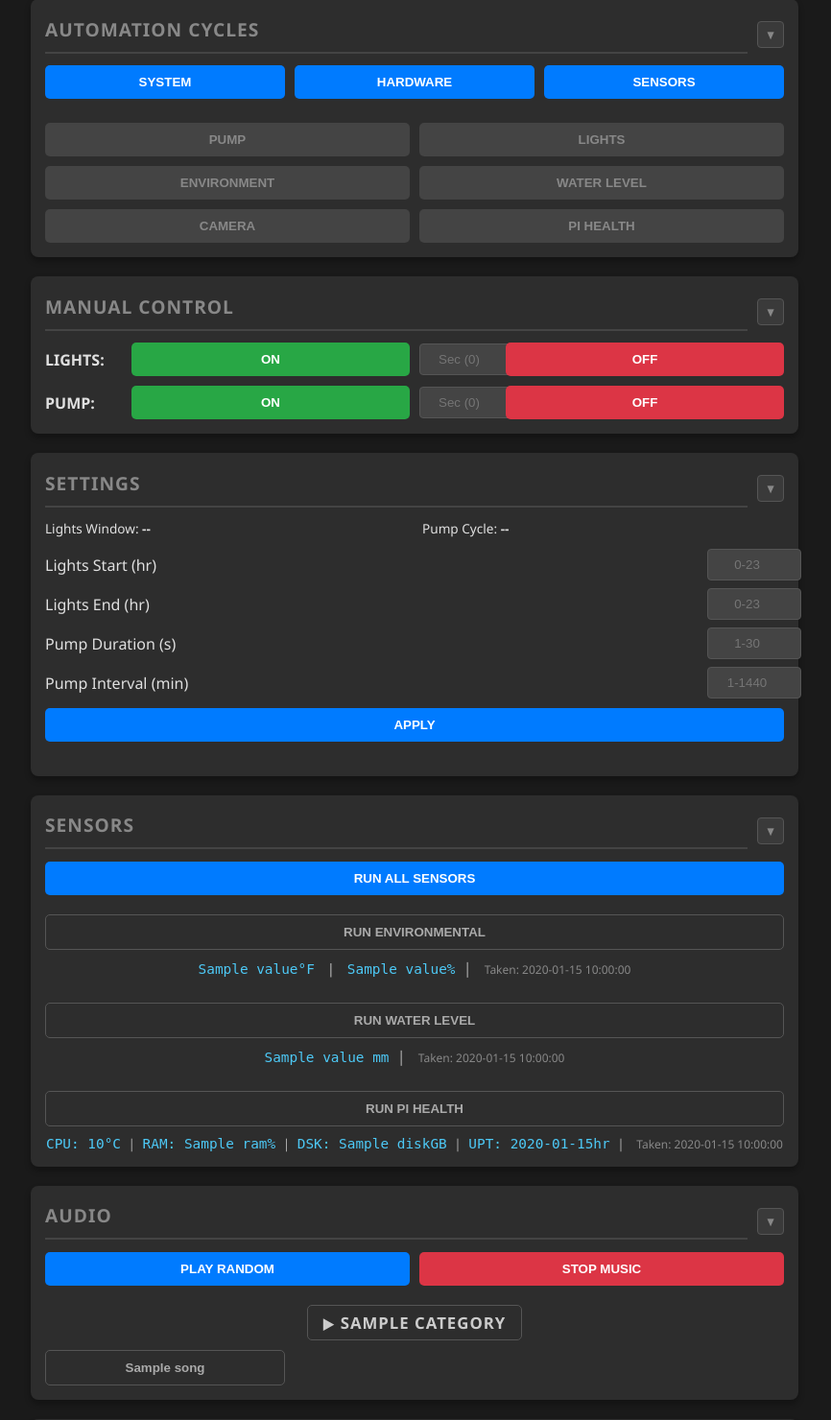
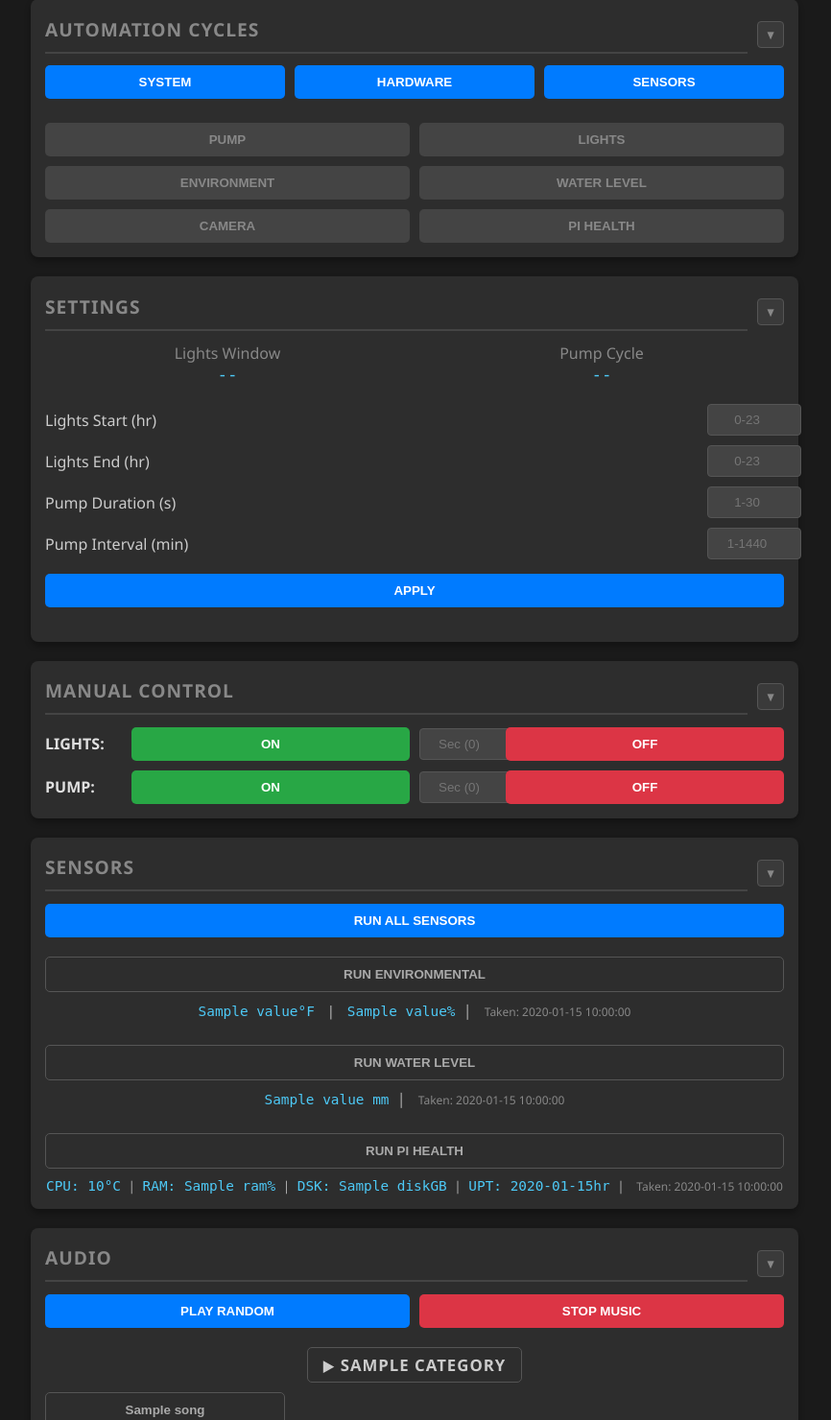
Before and after one commit to JasonCreemers/AeroSense, a Python web app: template templates/index.html in a window 1280 px wide. Shown: the part 3582-5062 px from the top of the page at 96% size, without its empty margins (208-1074 px from the left). Run offline with Jinja, Linux system fonts and the light colour scheme; the template is opened without the code that fills it: most values are stand-ins (such as "Sample title", 1, 10 or a date in 2020); grey boxes marked "Sample" are stand-in pictures; some libraries are stand-ins or nearby versions.

```diff
--- a/aerosense/__init__.py
+++ b/aerosense/__init__.py
@@ -13,7 +13,7 @@ Usage:
 from typing import List
 
 # --- Versioning ---
-__version__: str = "v5.14.0"
+__version__: str = "v5.14.1"
 __release__: str = "2026-03-27"
 
 # --- Component Exports ---
--- a/templates/index.html
+++ b/templates/index.html
@@ -24,7 +24,7 @@
         .row { display: flex; align-items: center; justify-content: space-between; margin-bottom: 10px; gap: 10px; }
         .grid-3 { display: grid; grid-template-columns: 1fr 1fr 1fr; gap: 10px; }
         .grid-2 { display: grid; grid-template-columns: 1fr 1fr; gap: 10px; }
-        input[type="text"], input[type="number"] { background: #444; border: 1px solid #555; color: white; padding: 8px; border-radius: 4px; width: 60px; text-align: center;}
+        input[type="text"], input[type="number"] { background: #444; border: 1px solid #555; color: white; padding: 8px; border-radius: 4px; width: 60px; text-align: center; color-scheme: dark; }
 
         /* Buttons */
         button { border: none; padding: 10px; border-radius: 5px; cursor: pointer; font-weight: bold; transition: 0.2s; color: white; width: 100%; }
@@ -337,6 +337,37 @@
             </div>
         </div>
 
+        <!-- Settings -->
+        <div class="panel" data-group="main">
+            <div class="panel-header" onclick="togglePanel(this)">
+                <h2>Settings</h2>
+            </div>
+            <div class="panel-body">
+                <div class="grid-2" style="margin-bottom:20px; text-align:center;">
+                    <div>
+                        <span style="color:#888;">Lights Window</span><br>
+                        <span class="data-tag" id="cfg-lights-window" style="font-size:1.1rem;">--</span>
+                    </div>
+                    <div>
+                        <span style="color:#888;">Pump Cycle</span><br>
+                        <span class="data-tag" id="cfg-pump-cycle" style="font-size:1.1rem;">--</span>
+                    </div>
+                </div>
+                <div style="display:grid; grid-template-columns: 1fr 80px; gap:10px; align-items:center;">
+                    <span style="color:#ccc;">Lights Start (hr)</span>
+                    <input type="number" id="cfg-lights-start" min="0" max="23" placeholder="0-23" style="width:100%;">
+                    <span style="color:#ccc;">Lights End (hr)</span>
+                    <input type="number" id="cfg-lights-end" min="0" max="23" placeholder="0-23" style="width:100%;">
+                    <span style="color:#ccc;">Pump Duration (s)</span>
+                    <input type="number" id="cfg-pump-duration" min="1" max="30" placeholder="1-30" style="width:100%;">
+                    <span style="color:#ccc;">Pump Interval (min)</span>
+                    <input type="number" id="cfg-pump-interval" min="1" max="1440" placeholder="1-1440" style="width:100%;">
+                </div>
+                <button class="btn-blue" style="margin-top:15px; width:100%;" onclick="applySettings()">APPLY</button>
+                <div id="cfg-status" style="font-size:0.75rem; color:#888; margin-top:6px; min-height:1.2em;"></div>
+            </div>
+        </div>
+
         <!-- Manual Control -->
         <div class="panel" data-group="main">
             <div class="panel-header" onclick="togglePanel(this)">
@@ -355,31 +386,6 @@
                     <input type="number" id="dur_pump" placeholder="Sec (0)" style="width:100%;">
                     <button class="btn-red" onclick="manualRun('PUMP', 'OFF')">OFF</button>
                 </div>
-            </div>
-        </div>
-
-        <!-- Settings -->
-        <div class="panel" data-group="main">
-            <div class="panel-header" onclick="togglePanel(this)">
-                <h2>Settings</h2>
-            </div>
-            <div class="panel-body">
-                <div style="display:grid; grid-template-columns: 1fr 1fr; gap:8px 16px; margin-bottom:12px; font-size:0.85rem;">
-                    <span>Lights Window: <strong id="cfg-lights-window">--</strong></span>
-                    <span>Pump Cycle: <strong id="cfg-pump-cycle">--</strong></span>
-                </div>
-                <div style="display:grid; grid-template-columns: 1fr 80px; gap:8px; align-items:center;">
-                    <span>Lights Start (hr)</span>
-                    <input type="number" id="cfg-lights-start" min="0" max="23" placeholder="0-23" style="width:100%;">
-                    <span>Lights End (hr)</span>
-                    <input type="number" id="cfg-lights-end" min="0" max="23" placeholder="0-23" style="width:100%;">
-                    <span>Pump Duration (s)</span>
-                    <input type="number" id="cfg-pump-duration" min="1" max="30" placeholder="1-30" style="width:100%;">
-                    <span>Pump Interval (min)</span>
-                    <input type="number" id="cfg-pump-interval" min="1" max="1440" placeholder="1-1440" style="width:100%;">
-                </div>
-                <button class="btn-blue" style="margin-top:10px; width:100%;" onclick="applySettings()">APPLY</button>
-                <div id="cfg-status" style="font-size:0.75rem; color:#888; margin-top:6px; min-height:1.2em;"></div>
             </div>
         </div>
 
```
Also changed, not shown: CHANGELOG.md.
